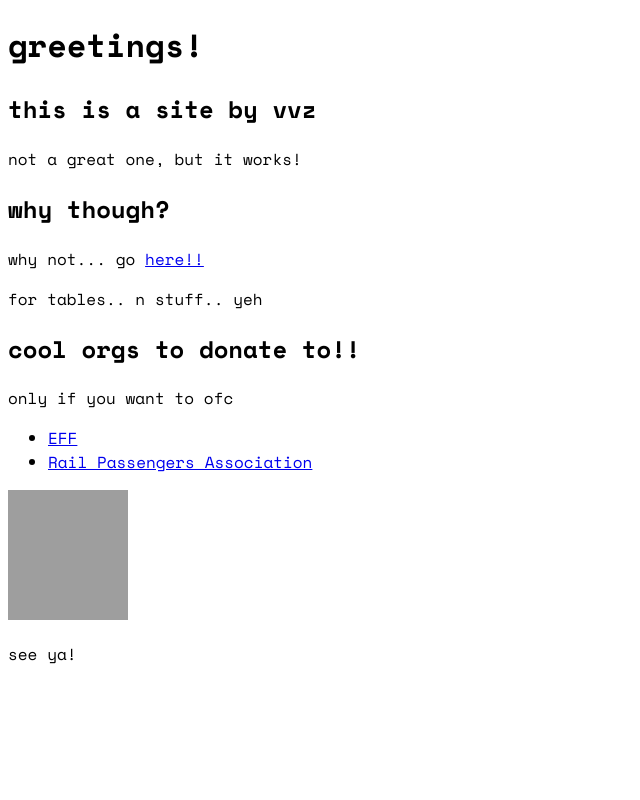
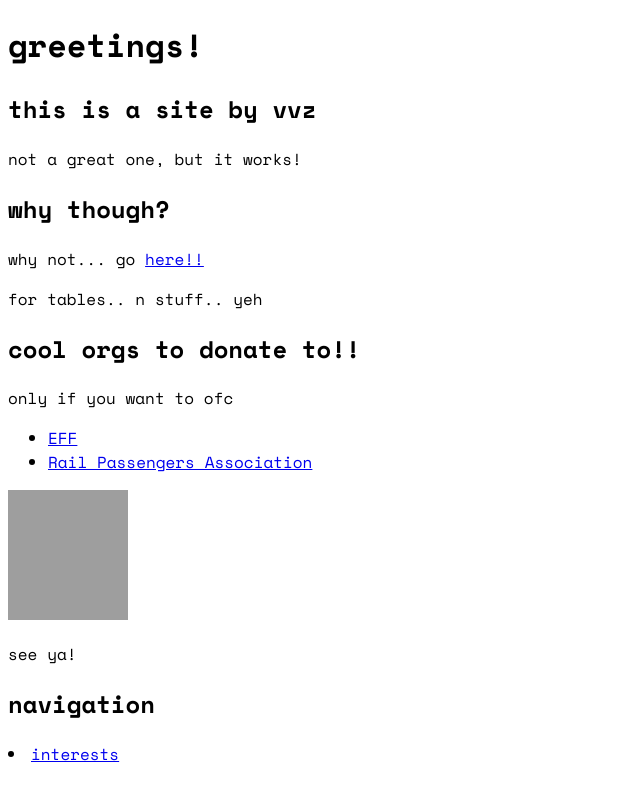
Before and after one commit to isovanillin/pizzalandia.github.io, a plain HTML site: page index.html in a window 1280 px wide. Shown: the whole page, without its empty margins (0-640 px from the left). Drawn offline with nearby package versions, Linux system fonts and the light colour scheme; grey boxes are pictures that could not be loaded.

Commit message:
Update index.html

```diff
--- a/index.html
+++ b/index.html
@@ -5,12 +5,18 @@
 <head>
     <meta charset="UTF-8">
     <title>burgerlandia</title>
+        <meta name="viewport" content="width=device-width, initial-scale=1.0">
     <meta property="og:locale" content=en_US/>
     <link rel="icon" type="image/x-icon" href="favi.png">
     <link rel="stylesheet" href="styles.css">
+
 </head>
 
+
 <body>
+	<div id="container">
+	<div id="main">
+
     <h1>greetings!</h1>
 
     <h2>this is a site by vvz</h2>
@@ -32,6 +38,18 @@
 	<img src="https://external-content.duckduckgo.com/iu/?u=https%3A%2F%2Fsdl-stickershop.line.naver.jp%2Fproducts%2F0%2F0%2F1%2F1034981%2Fandroid%2Fstickers%2F1476954.png%3Bcompress%3Dtrue&f=1&nofb=1&ipt=a53508da5c1bbff00a8385214c073623a2d2bb7dba461bcae36f3f5f1d58c362" width="120" height="130" alt="nyatta waving">
 	<p>see ya!</p>
 
+	</div>
+
+
+
+	<div id="nav">
+
+	<h2>navigation</h2>
+	<li><a href="interests.html">interests</a></li>
+
+	</div>
+	</div>
+
 
 
 
@@ -39,4 +57,5 @@
 
 
 
+
 </html>
```
